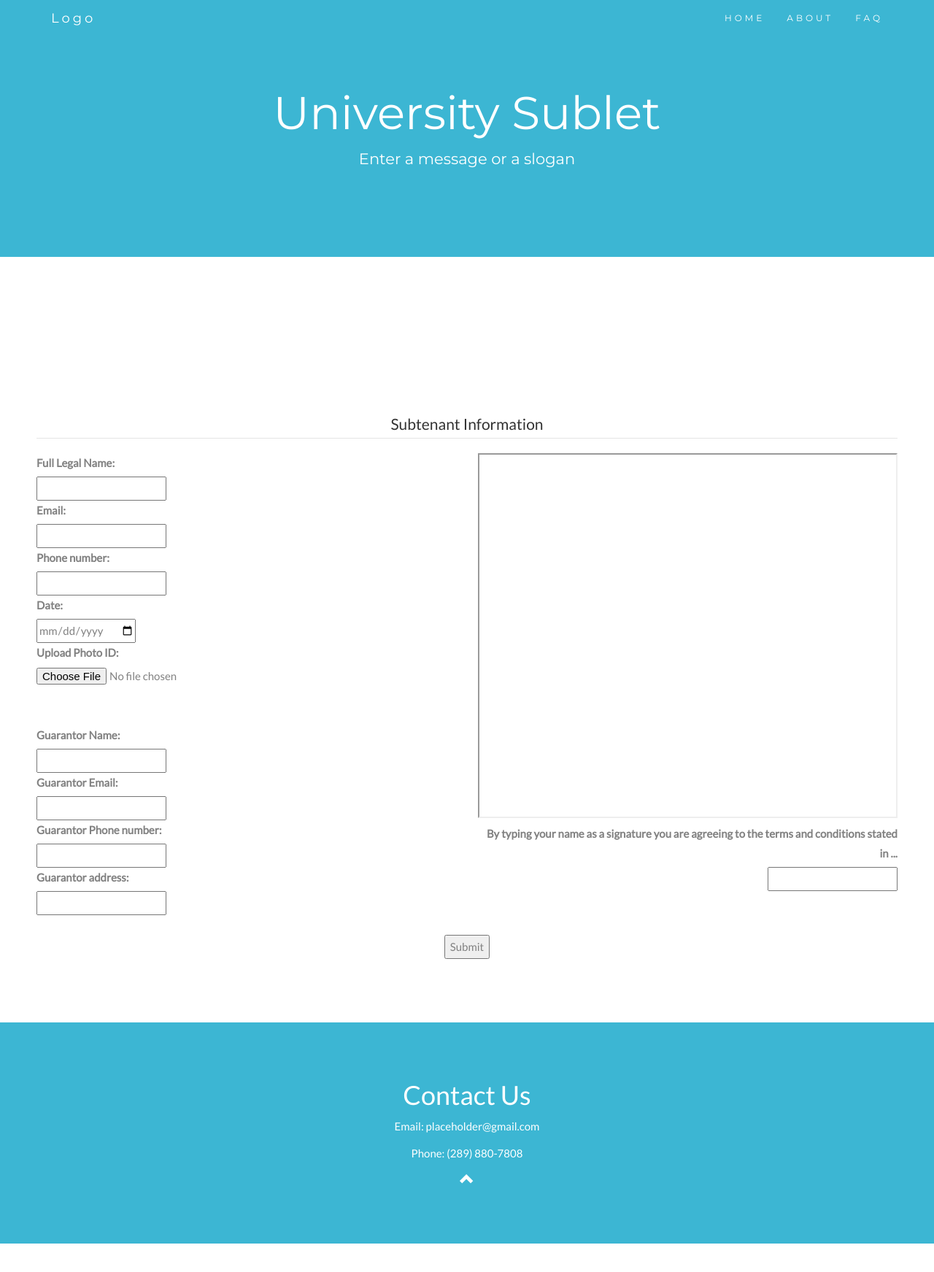
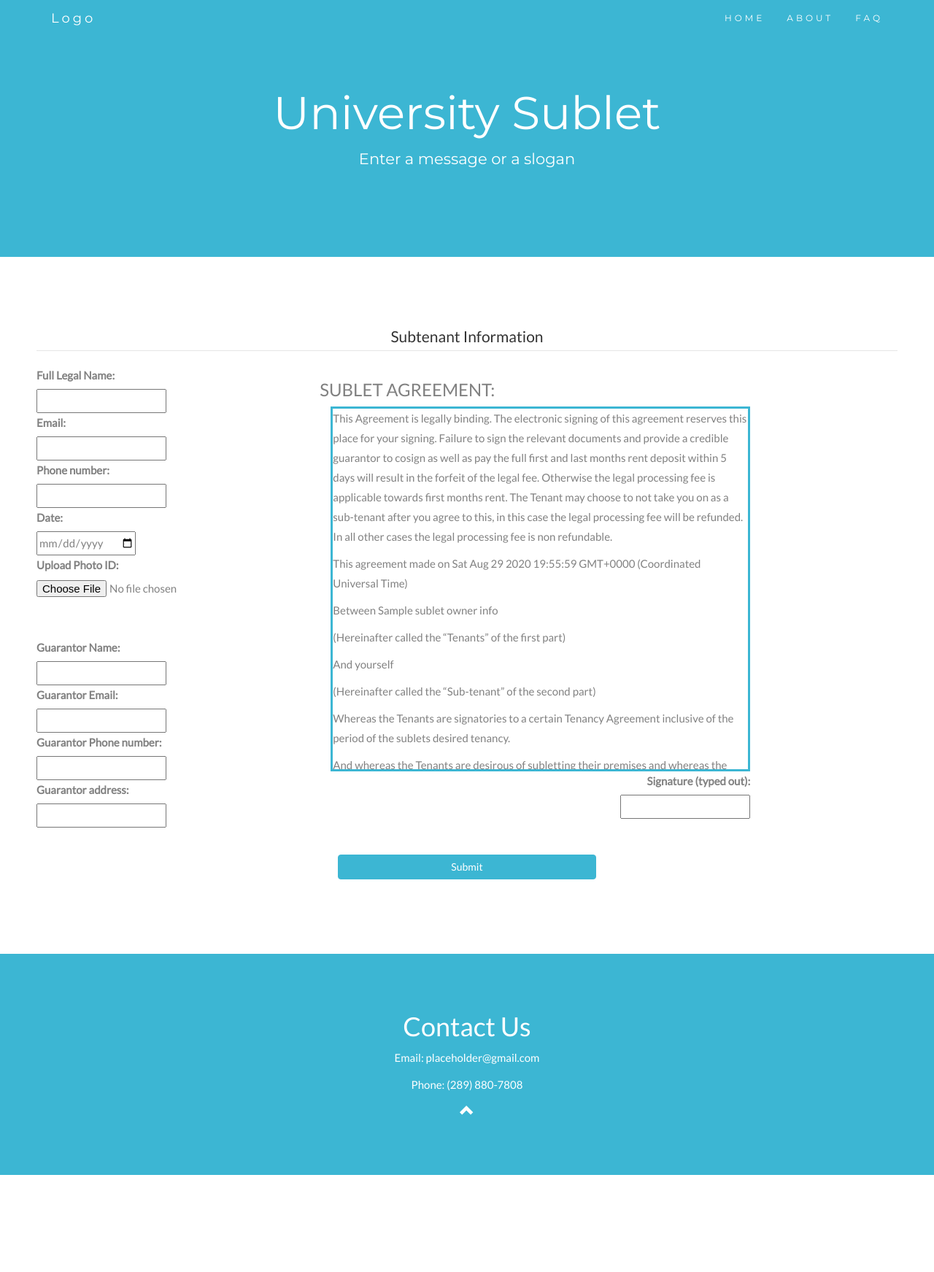
Before and after one commit to tuanla074/UniversitySublet, a Django app: template sublets/templates/sublets/subtenantInfo.html in a window 1280 px wide. Shown: the top 1743 px of the page at 73% size. Run offline with Django 3.2, Linux system fonts and the light colour scheme; the template is opened without the code that fills it: most values are stand-ins (such as "Sample title", 1, 10 or a date in 2020); some libraries are stand-ins or nearby versions.

Commit message:
Reformatted the website to fit the screen.

```diff
--- a/UniversitySublet/settings.py
+++ b/UniversitySublet/settings.py
@@ -126,12 +126,13 @@ USE_TZ = True
 
 STATIC_URL = '/static/'
 
-MEDIA_ROOT = os.path.join(BASE_DIR, 'media')
-MEDIA_URL = '/media/'
+MEDIA_URL = '/images/'
 
 STATICFILES_DIR = [
     os.path.join('BASE_DIR', 'static')
 ]
+
+MEDIA_ROOT = os.path.join(BASE_DIR, 'static/images')
 
 EMAIL_BACKEND = 'django.core.mail.backends.smtp.EmailBackend'
 EMAIL_HOST = 'smtp.gmail.com'
--- a/UniversitySublet/urls.py
+++ b/UniversitySublet/urls.py
@@ -24,3 +24,5 @@ urlpatterns = [
     path('sublets/', include('sublets.urls', namespace="sublets")),
 
 ]
+
+urlpatterns += static(settings.MEDIA_URL, document_root=settings.MEDIA_ROOT)
--- a/sublets/models.py
+++ b/sublets/models.py
@@ -51,6 +51,7 @@ class SubletListing(models.Model):
     room_number = models.CharField(max_length=100)
     utilities = models.CharField(max_length=5000)
     sublet_description = models.TextField(max_length=5000, default="No description.")
+    sublet_main_image = models.ImageField(null=True, blank=True)
     sublet_gender = models.ForeignKey(SubletGender, on_delete=models.CASCADE)
     sublet_legal_fee = models.ForeignKey(LegalFee, on_delete=models.CASCADE)
 
@@ -63,7 +64,7 @@ class SubletListing(models.Model):
 
 class ImageModel(models.Model):
     main_image = models.ImageField(upload_to='img', null=True)
-    image = models.ForeignKey(SubletListing, on_delete=models.CASCADE)
+    image = models.ForeignKey(SubletListing, null=True, on_delete=models.CASCADE)
 
 
 class Subtenant(models.Model):
@@ -80,6 +81,5 @@ class Subtenant(models.Model):
     gr_phone = models.CharField(max_length=50, default='N/A')
     gr_address = models.CharField(max_length=1000, default='N/A')
 
-
     def __str__(self):
         return self.legal_name
--- a/sublets/templates/sublets/FAQ.html
+++ b/sublets/templates/sublets/FAQ.html
@@ -1,7 +1,7 @@
 {% extends 'sublets/base.html' %}
 {% block main_content %}
-<h3>What is a legal fee?</h3>
-<p>A legal fee, is a mandatory fee that we charge here at (insert company name) for handling _____.</p><br><br>
+<u><h3>What is a legal fee?</h3></u>
+<i><p>A legal fee, is a mandatory fee that we charge here at (insert company name) for handling _____.</p></i><br><br>
 <h3>Question 2</h3>
 <p>Answer 2</p><br><br>
 <h3>Question 3</h3>
--- a/sublets/templates/sublets/base.html
+++ b/sublets/templates/sublets/base.html
@@ -16,6 +16,26 @@
     line-height: 1.8;
     color: #818181;
   }
+
+  .special_form{
+    width: 100%;
+    text-align: left;
+  }
+
+  .sp{
+    width: 100%;
+  }
+
+  #id_sublet_place{
+    width: 100%;
+  }
+
+  #id_sublet_gender{
+    width: 100%;
+  }
+
+
+
   button {
       border-color: #3cb6d3;
       background-color: #3cb6d3;
@@ -24,6 +44,8 @@
       color: white;
       border-color: #3cb6d3;
       background-color: #3cb6d3;
+      margin-top: 10px;
+      width: 30%;
   }
   h2 {
     font-size: 24px;
@@ -199,7 +221,7 @@
   }
   </style>
 </head>
-<body id="myPage" data-spy="scroll" data-target=".navbar" data-offset="60">
+<body id="myPage" data-spy="scroll" data-target=".navbar"  data-offset="60">
 
 <nav class="navbar navbar-default navbar-fixed-top">
   <div class="container">
--- a/sublets/templates/sublets/details.html
+++ b/sublets/templates/sublets/details.html
@@ -10,7 +10,7 @@
 {% extends 'sublets/base.html' %}
 
 {% block main_content %}
-    <div class="text-dark">
+    <div class="text-dark" style="width:100%">
                 <h1 class="text-dark">Placeholder for img</h1><br/>
                 Start date: {{ detail_sublet.sublet_start_date }}<br />
                 End date: {{ detail_sublet.sublet_end_date }} <br />
@@ -18,8 +18,8 @@
                 Company: {{ detail_sublet.sublet_place.sublet_company }} <br />
                 Price: {{ detail_sublet.sublist_price}} CAD<br />
                 Utilities: {{ detail_sublet.utilities}}<br />
-                <div class="ex1">{{ detail_sublet.sublet_description }}</div>
-                <a href="subtenantInfo/" class="btn btn-primary">Reserve</a>
+                <div class="ex1" style="width:100%">{{ detail_sublet.sublet_description }}</div>
+                <a href="{% url 'sublets:subtenantInfo' listing_id=detail_sublet.id %}" class="specific_button btn">Reserve</a>
     </div>
     <h3>In order to reserve this property you must pay a $50 legal Fee.</h3>
 {% endblock %}
--- a/sublets/templates/sublets/index.html
+++ b/sublets/templates/sublets/index.html
@@ -4,9 +4,9 @@
 {% block main_content %}
     <div class="row">
     <div class="card card-body">
-    <form method="get">
+    <form method="get" class="special_form">
         {{ my_filter.form }}
-        <button class="btn specific_button" type="submit">Search</button>
+        <button class="btn specific_button" type="submit" style="float: right">Search</button>
     </form>
     </div>
     </div>
@@ -15,7 +15,7 @@
     {% for sublet in sublet_listing %}
         {% if sublet.sublet_status == 1%}
             <li class="col-md-5 border border-dark text-dark text-center">
-                <a href="{% url 'sublets:details' listing_id=sublet.id%}">
+                <a href="{% url 'sublets:details' listing_id=sublet.id %}">
                 <h1 class="text-dark">Placeholder for img</h1><br/>
                 </a>
                 Start date: {{ sublet.sublet_start_date }} <br />
--- a/sublets/templates/sublets/subtenantInfo.html
+++ b/sublets/templates/sublets/subtenantInfo.html
@@ -1,16 +1,26 @@
+<style type="text/css">
+   div.ex1 {
+  width:750px;
+  margin: auto;
+  border: 3px solid #3cb6d3;
+  height: 500px;
+}
+</style>
+
+
 {% extends 'sublets/base.html' %}
 
 {% block main_content %}
 
 {% if error_message %} <p><strong> {{error_message}} </strong></p> {% endif %}
 
-<div style="padding:60px"></div>
-<form action="{% url 'sublets:legalFee' listing_id=sublet_id %}" method="POST">
+
+<form action="{% url 'sublets:legalFee' listing_id=sublet.id %}" method="POST">
         {% csrf_token %}
         <fieldset>
         <legend>Subtenant Information</legend>
             <div class="row" style="text-align: left">
-                <div class="col-sm-6">
+                <div class="col-sm-4">
                     <label for="fullName">Full Legal Name:</label><br>
             <input required type="text" id="fullName" name="fullname"/><br>
             <label for="email">Email:</label><br>
@@ -22,23 +32,94 @@
             <label for="photoId">Upload Photo ID:</label><br>
             <input required type="file" id="photoId" name="photoId"><br><br>
             <label for="gr_name">Guarantor Name:</label><br>
-            <input type="text" id="gr_name" name="gr_name"/><br>
+            <input required type="text" id="gr_name" name="gr_name"/><br>
                     <label for="gr_email">Guarantor Email:</label><br>
-            <input type="email" id="gr_email" name="gr_email"/><br>
+            <input required type="email" id="gr_email" name="gr_email"/><br>
                     <label for="gr_phone">Guarantor Phone number:</label><br>
-            <input type="tel" id="gr_phone" name="gr_phone"/><br>
+            <input required type="tel" id="gr_phone" name="gr_phone"/><br>
             <label for="gr_addr">Guarantor address:</label><br>
-            <input type="text" id="gr_addr" name="gr_addr"/><br>
+            <input required type="text" id="gr_addr" name="gr_addr"/><br>
+                </div>
+                <div>
+                    <h3>SUBLET AGREEMENT:</h3>
                 </div>
                 <div class="col-sm-6" style="text-align: right">
-            <iframe src="../../../img/Generic_Sublet_Agreement_11th.pdf" style="width:100%; height:500px">
-            </iframe><br>
-            <label for="signature">By typing your name as a signature you are
-                agreeing to the terms and conditions stated in ...</label><br>
+                    <div class="ex1 text-left" style="width:100%; overflow:auto;" >
+<p>This Agreement is legally binding. The electronic signing of this agreement reserves this place for your signing.
+    Failure to sign the relevant documents and provide a credible guarantor to cosign as well as pay the full first and
+    last months rent deposit within 5 days will result in the forfeit of the legal fee.
+    Otherwise the legal processing fee is applicable towards first months rent.
+    The Tenant may choose to not take you on as a sub-tenant after you agree to this, in this case the legal processing
+    fee will be refunded. In all other cases the legal processing fee is non refundable.</p>
+                        <p>This agreement made on
+                            <script type="text/javascript">
+                            document.write(Date());
+                            </script>
+                        </p>
+                        <p>Between {{ sublet.sublet_owner_info.sublet_owner_name }} </p>
+    <p>(Hereinafter called the “Tenants” of the first part)</p>
+                        <p>And yourself</p>
+    <p>(Hereinafter called the “Sub-tenant” of the second part)</p>
+<p>Whereas the Tenants are signatories to a certain Tenancy Agreement inclusive of the period of the sublets desired
+    tenancy.</p>
+<p>And whereas the Tenants are desirous of subletting their premises and whereas the subtenants are desirous of
+    occupying the premises now currently rented by the tenants, municipally knows as
+    {{ sublet.sublet_place.sublet_address }} and the parties hereto agree as follows:</p>
+<p>1. 1.	The sub-tenants tenancy shall commence on {{ sublet.sublet_start_date }} to {{ sublet.sublet_end_date }} </p>
+
+<p>1. 2.	The tenants direct the sub-tenants to pay the aforementioned rent directly to University Sublets
+    (QuarterPoint Limited) or the sublet manager 3 days before the start of the next payable month.</p>
+
+<p>1. 3.	The sub-tenant(s) shall pay the sum of ${{ sublet.sublist_price }} per month for the period
+    of  {{ sublet.sublet_start_date }} to {{ sublet.sublet_end_date }}</p>
+
+<p>1. 4.	The sub-tenants shall abide by all terms and conditions in the aforementioned Tenancy Agreement as
+    if they were signatories thereto.</p>
+
+<p>1. 5.	The sub-tenants shall be bound by all of the terms and conditions in the aforementioned Tenancy
+    Agreement.</p>
+
+<p>1. 6.	Any special conditions that are to apply to this agreement are noted in Schedule “A” on the reverse side
+    of this document.</p><br>
+
+
+<p> 	Schedule “A”</p>
+<p>A)	Unpaid rent may be collected from the Guarantor and will result in a missing payment report as well as damage
+    to the sub-tenants and Guarantor’s credit scores.
+
+    Late rent payments (payments made after the 1st day of a payable month) are subject to a $20 manual processing
+    fee. </p>
+
+<p>B)	Damages to the property by the sub-tenant or under the supervision of the sub-tenant are the responsibility
+    of the sub-tenant. University Sublets and its Employees assume no responsibility for these damages.
+    University Sublets also assumes zero liability for any misrepresentations of the sublet property or its details
+    by the tenant.</p>
+
+<p>C)	University Sublets (QuarterPoint Limited) agrees to pay all rent received from the sub-tenant to the tenant
+    each payment period after deducting management fees of 20%. Any fees associated with this money transfer will be
+    the responsibility of the tenant however flexible transfer options will be available.
+
+The tenant authorizes the sublet manager or the sub-tenant to pick up keys and communicate with the landlord on their
+    behalf in the interest of completing the agreed upon sublet.</p>
+
+<p>D)	The sub-tenant shall pay a deposit equal to first and last month’s rent within 5 days of the date the agreement
+    was signed and before moving the start of the sublet. Failure to complete this action renders this entire agreement
+    void at the request of the sublet manager or tenant.
+
+In the event of a lost key the sub-tenant and guarantor will be wholly responsible for the amount of the key deposit
+    upon its loss.</p>
+
+
+<p>E)	The sub-tenant is responsible for any and all utility, hydro, gas, or other bills incurred by the sub-tenant
+    during their tenancy. This excludes any bills that are part of an “all-inclusive” package or other utility package
+    included by landlord in the rent for a given lease.</p>
+
+</div>
+                    <label for="signature">Signature (typed out):</label><br>
             <input required type="text" id="signature" name="signature"><br>
             </div>
             </div>
-            <br><input type="submit" class="" value="Submit"><br><br>
+            <br><input type="submit" class="specific_button btn" value="Submit"><br><br>
 
         </fieldset>
 </form>
```
Also changed, not shown: sublets/filters.py (+8 -6 lines), sublets/templates/sublets/legalFee.html (+9 -8 lines), sublets/views.py (+15 -9 lines).
